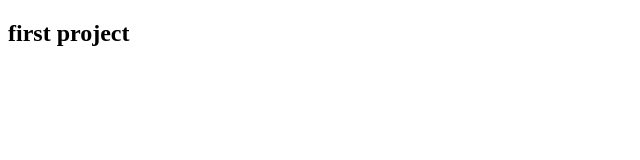
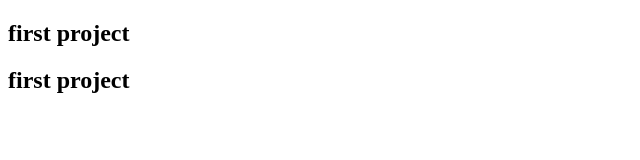
Before and after one commit to abin-54455/intership-1, a plain HTML site: page index.html in a window 1280 px wide. Shown: the whole page, without its empty margins (0-640 px from the left). Drawn offline with Linux system fonts and the light colour scheme.

Commit message:
updated index

```diff
--- a/index.html
+++ b/index.html
@@ -7,5 +7,6 @@
 </head>
 <body>
     <h2>first project</h2>
+    <h2>first project</h2>
 </body>
 </html>
```
